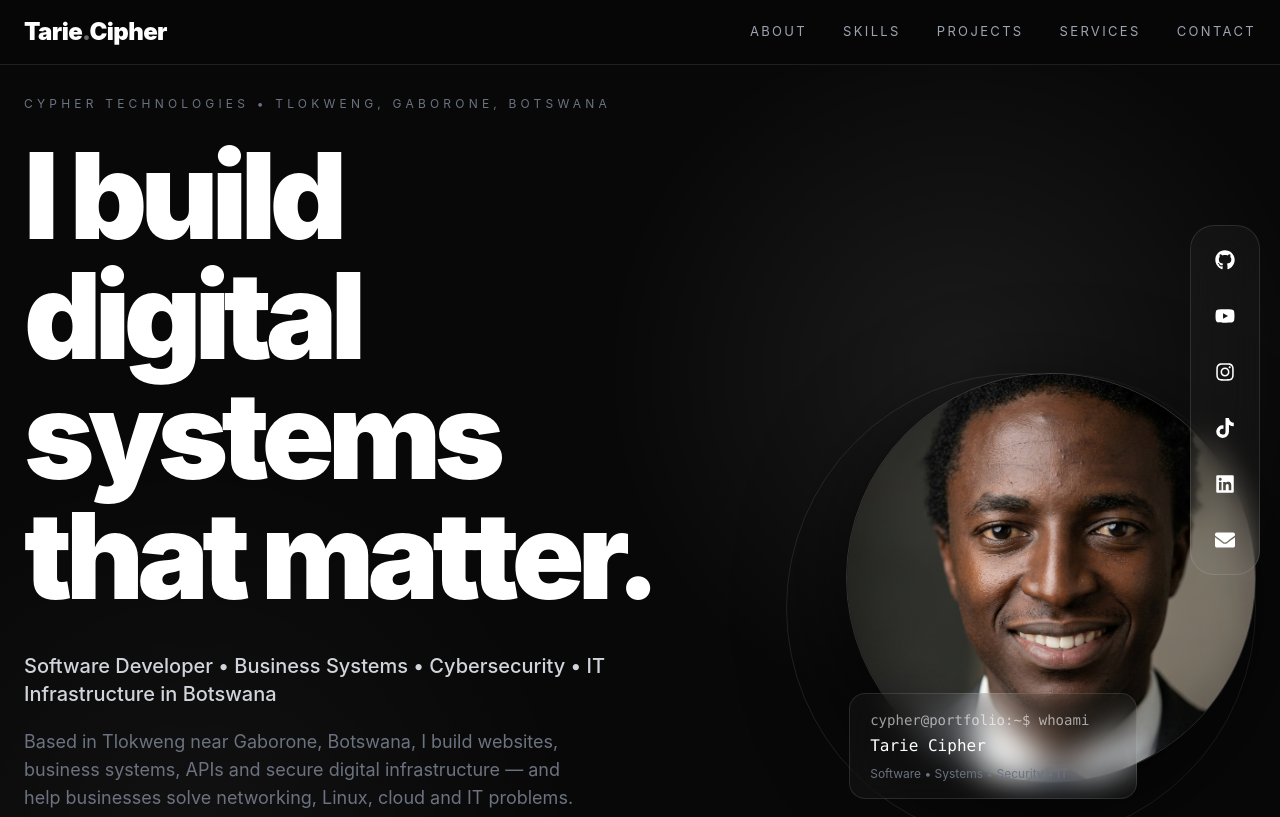
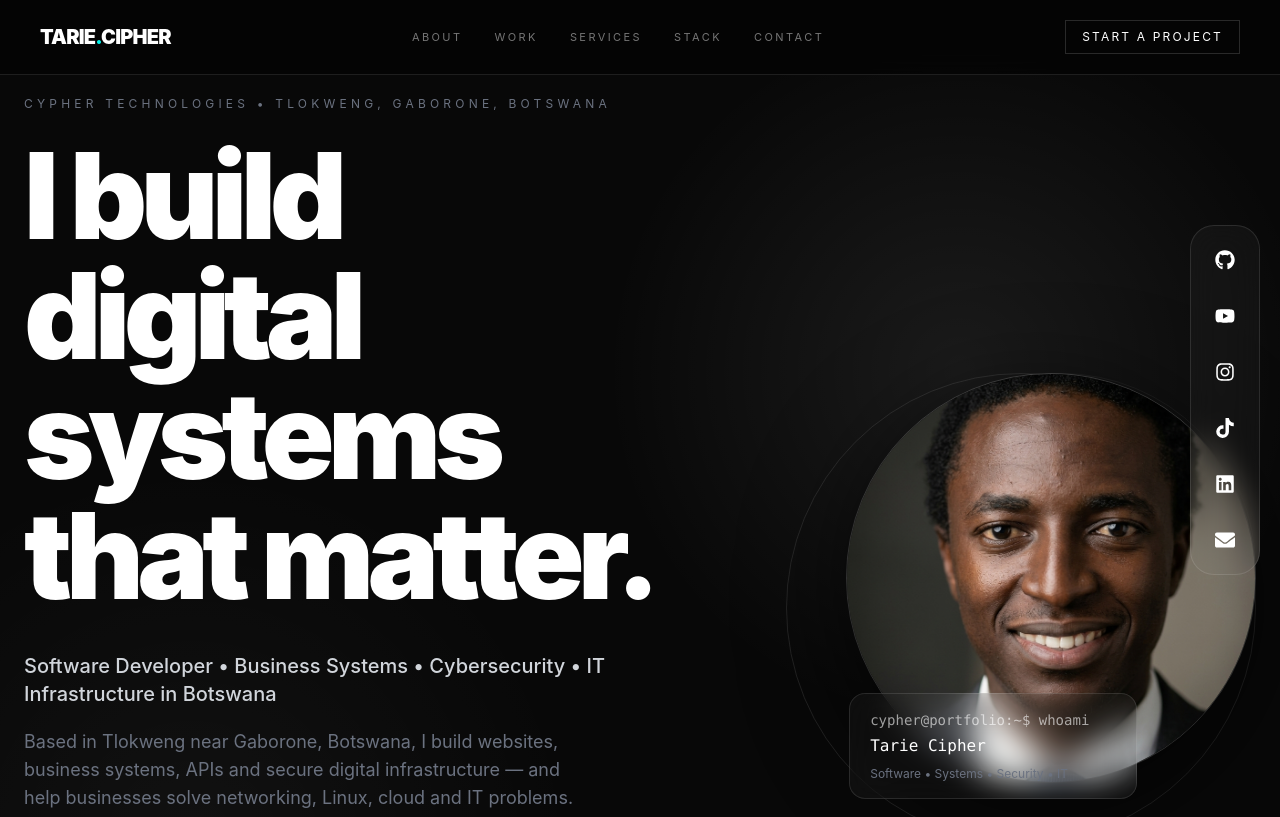
Before and after one commit to tarieciphertech/cypher-portfolio, a React (Vite) app: page / in a window 1280 px wide. Shown: the top 817 px of the page. Built offline with nearby package versions, Linux system fonts and the light colour scheme.

Commit message:
refine portfolio with DevLili-inspired editorial layout and CypherTech colors

```diff
--- a/src/components/Navbar.jsx
+++ b/src/components/Navbar.jsx
@@ -2,19 +2,21 @@ import { profile } from "../data/profile";
 
 export default function Navbar() {
   return (
-    <nav className="fixed top-0 left-0 w-full z-50 border-b border-white/10 bg-[#070707]/80 backdrop-blur-xl">
-      <div className="max-w-7xl mx-auto px-6 py-4 flex items-center justify-between">
-        <a href="#" className="text-xl md:text-2xl font-black tracking-tight text-white">
-          <span className="text-white">Tarie</span><span className="text-white/40">.</span><span className="text-white">Cipher</span>
+    <nav className="fixed top-0 left-0 w-full z-50 border-b border-white/10 bg-[#050505]/90 backdrop-blur-xl">
+      <div className="max-w-[1400px] mx-auto px-6 md:px-10 py-5 flex items-center justify-between">
+        <a href="#" className="text-xl font-black tracking-[-0.04em]">
+          TARIE<span className="text-[#00f2ea]">.</span>CIPHER
         </a>
-
-        <div className="hidden md:flex items-center gap-9 text-[13px] uppercase tracking-[0.18em] text-gray-400">
-          <a href="#about" className="hover:text-pink-400">About</a>
-          <a href="#skills" className="hover:text-pink-400">Skills</a>
-          <a href="#projects" className="hover:text-pink-400">Projects</a>
-          <a href="#services" className="hover:text-pink-400">Services</a>
-          <a href="#contact" className="hover:text-pink-400">Contact</a>
+        <div className="hidden md:flex items-center gap-8 text-[11px] uppercase tracking-[0.22em] text-white/45">
+          <a href="#about" className="hover:text-[#00f2ea]">About</a>
+          <a href="#projects" className="hover:text-[#00f2ea]">Work</a>
+          <a href="#services" className="hover:text-[#00f2ea]">Services</a>
+          <a href="#skills" className="hover:text-[#00f2ea]">Stack</a>
+          <a href="#contact" className="hover:text-[#00f2ea]">Contact</a>
         </div>
+        <a href={`mailto:${profile.email}`} className="hidden sm:block text-xs uppercase tracking-[0.18em] border border-white/15 px-4 py-2 hover:border-[#00f2ea]/60 hover:text-[#00f2ea]">
+          Start a project
+        </a>
       </div>
     </nav>
   );
```
